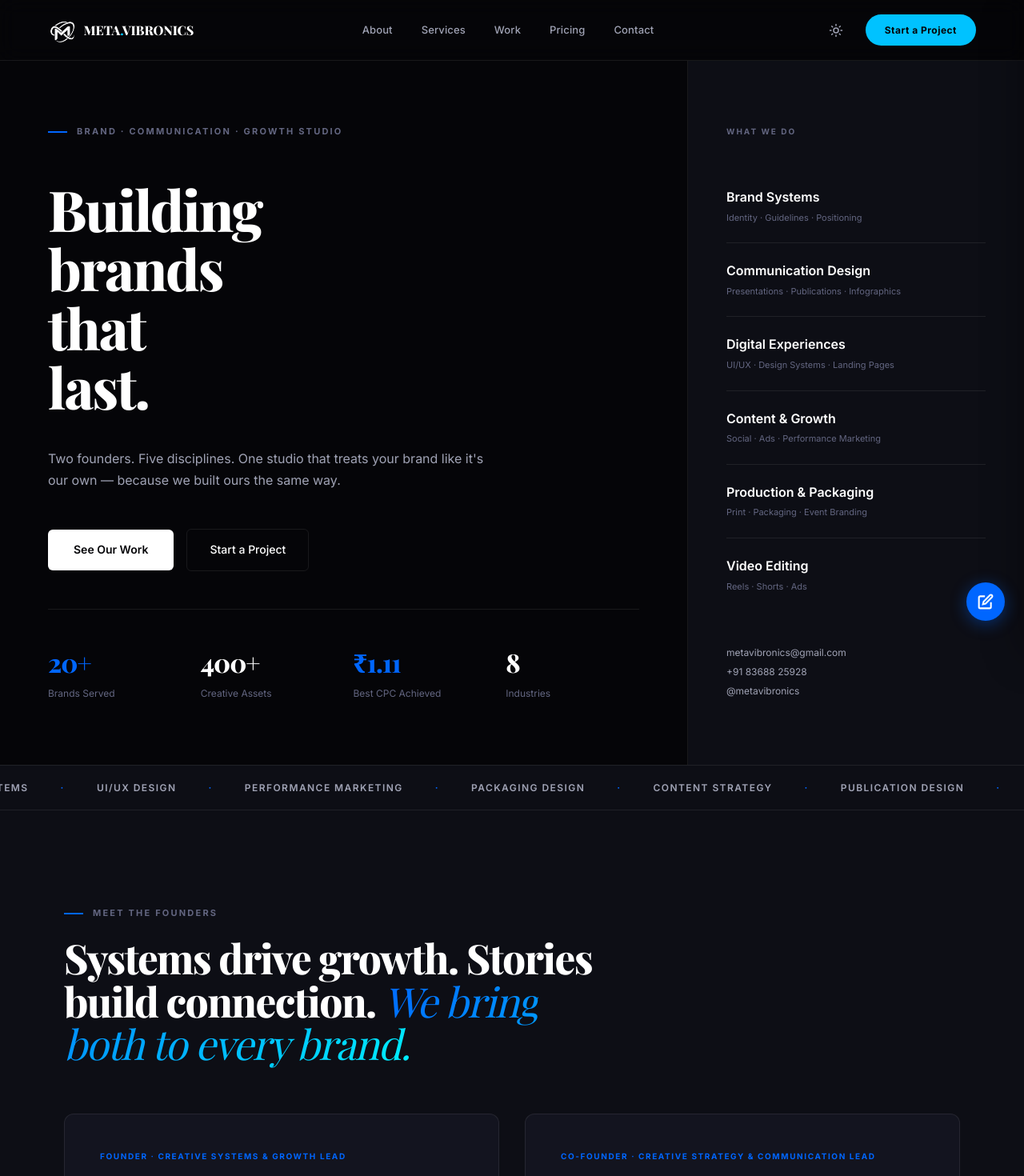
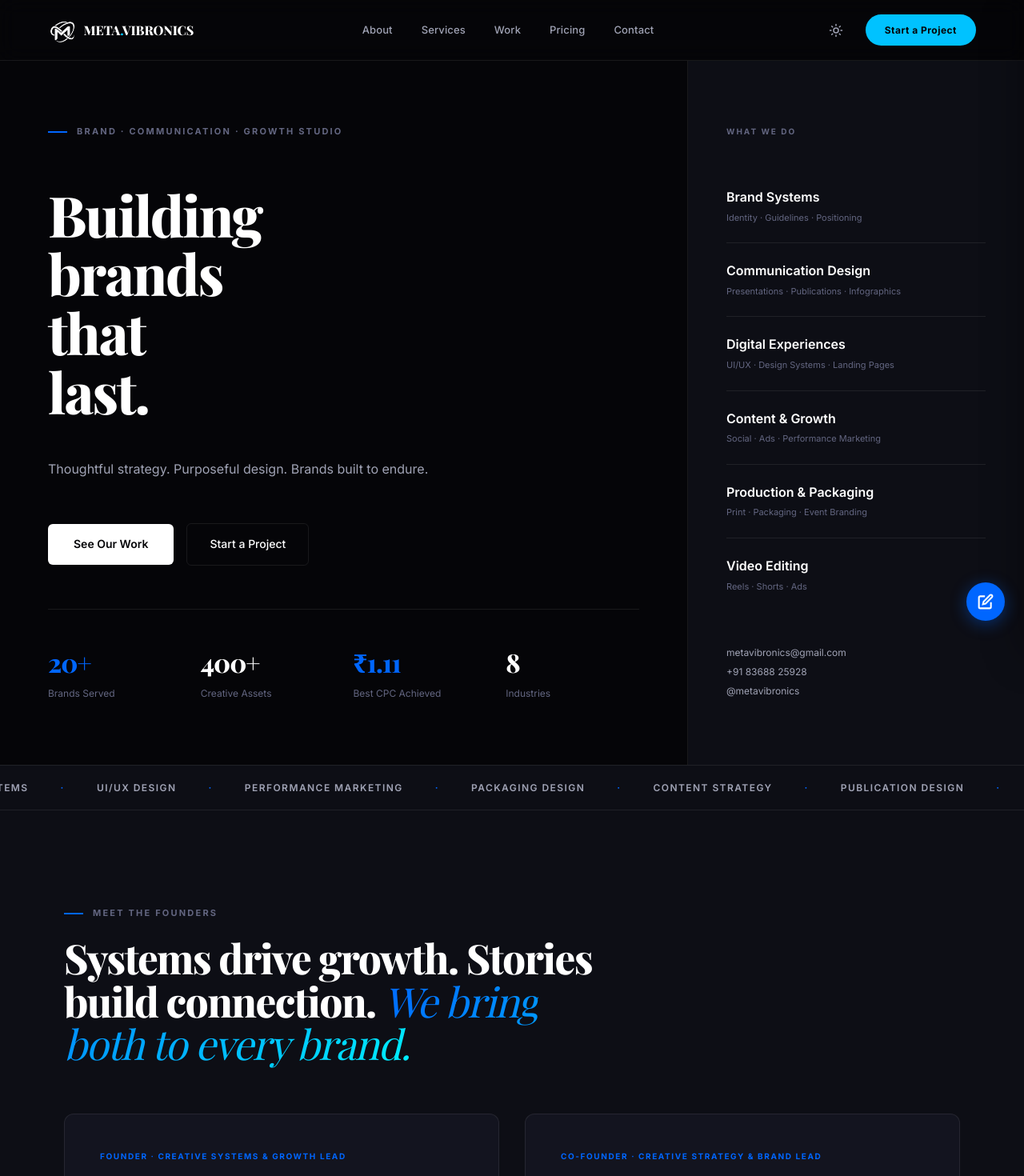
Before and after one commit to animesh045/metaVibronics, a Next.js app: page / in a window 1280 px wide. Shown: the top 1470 px of the page at 80% size. Built offline with nearby package versions, Linux system fonts and the light colour scheme; a web font is replaced by a local one.

Commit message:
Update subtitles and founder roles in siteContent

```diff
--- a/src/data/siteContent.ts
+++ b/src/data/siteContent.ts
@@ -161,7 +161,7 @@
   "hero": {
     "eyebrow": "Brand · Communication · Growth Studio",
     "titleHtml": "Building<br>brands<br>that<br>last.",
-    "subtitle": "Two founders. Five disciplines. One studio that treats your brand like it's our own — because we built ours the same way.",
+    "subtitle": "Thoughtful strategy. Purposeful design. Brands built to endure.",
     "stats": [
       {
         "value": "20+",
@@ -211,7 +211,7 @@
   },
   "about": {
     "eyebrow": "Meet the Founders",
-    "headingHtml": "Systems drive growth. Stories build connection.  <em> We bring both to every brand. </em>",
+    "headingHtml": "Systems drive growth. Stories build connection.  <em>     We bring both to every brand. </em>",
     "founders": [
       {
         "name": "Animesh Lodhi",
@@ -231,7 +231,7 @@
       },
       {
         "name": "Bhumi Gupta",
-        "role": "Co-Founder · Creative Strategy & Communication Lead",
+        "role": "Co-Founder · Creative Strategy & Brand Lead",
         "bio": "Brand designer, content strategist, and published author. Leads brand identity, copywriting, publication design, and creative direction. Her work spans fragrance packaging (Lurance), health supplement communication (BioAro), influencer content systems, and editorial storytelling across 6+ organisations.",
         "skills": [
           "Brand Identity",
```
